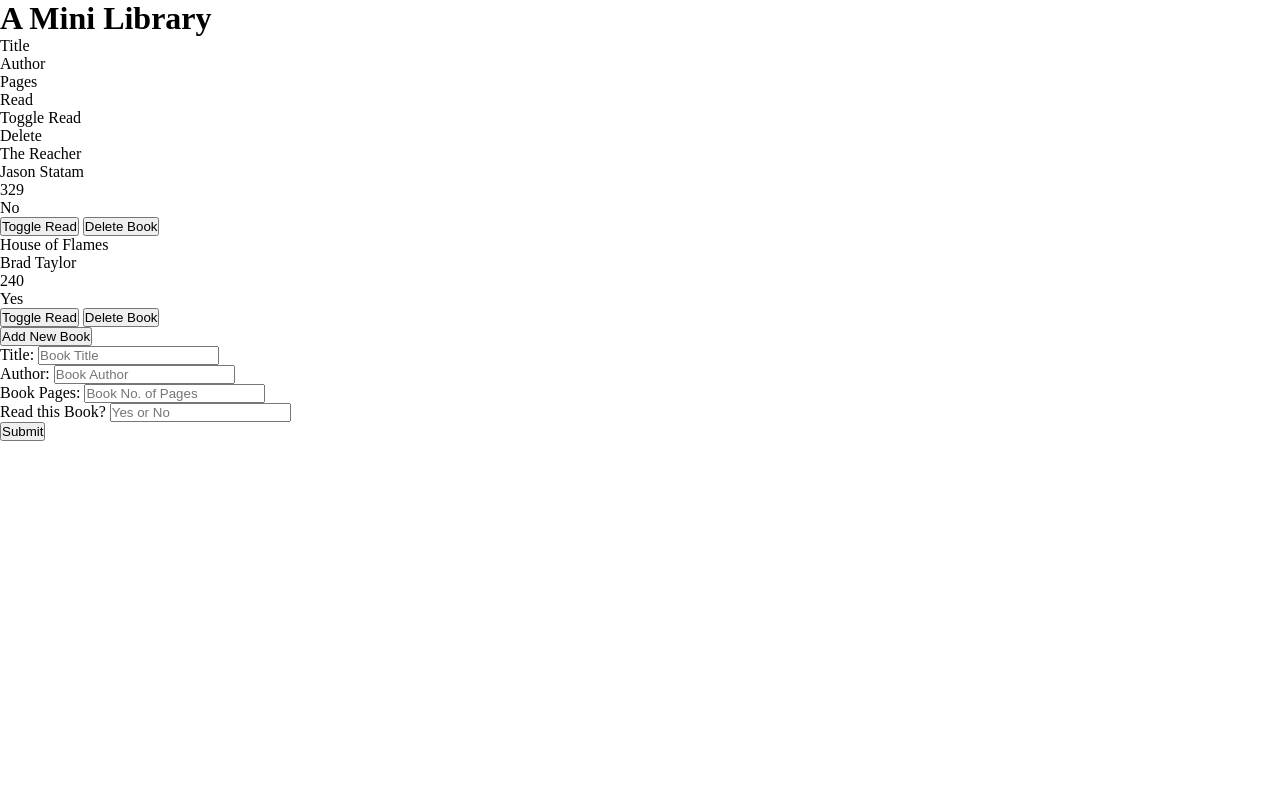
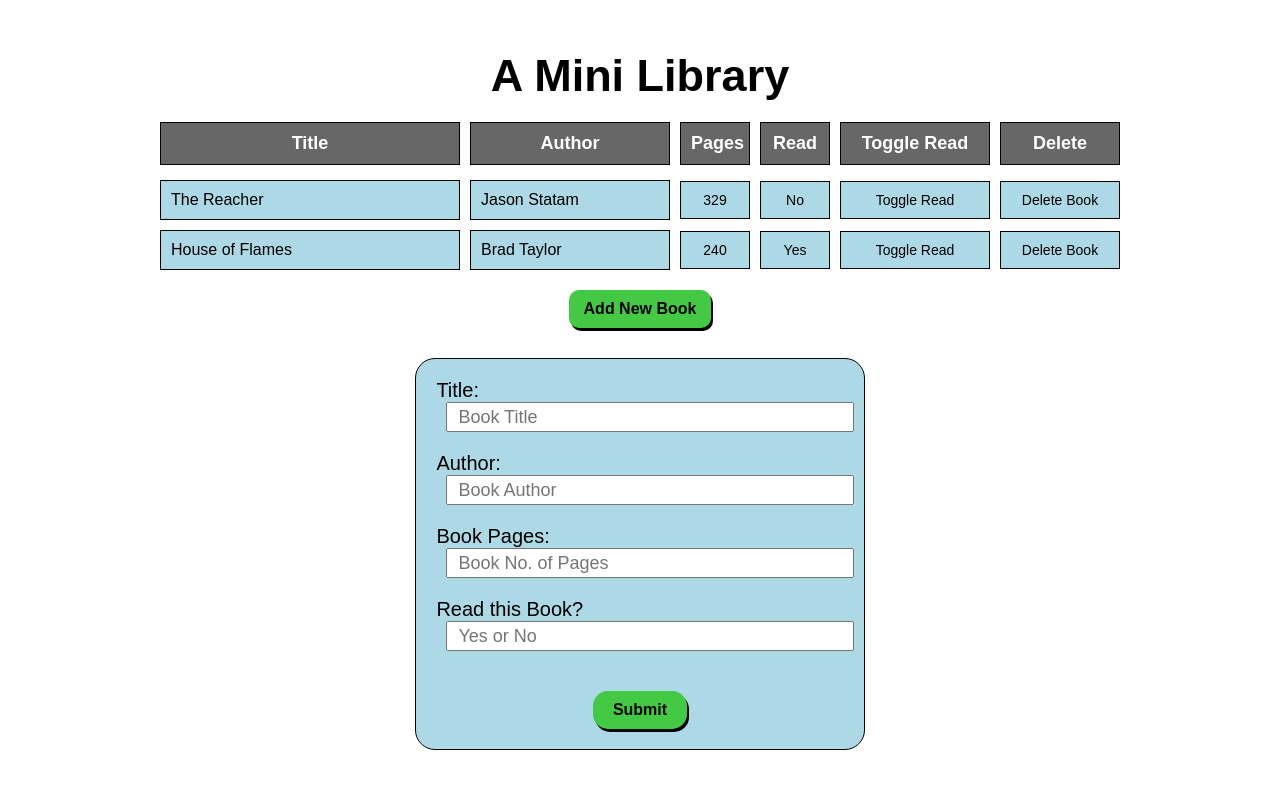
Before and after one commit to AdeBeeY/Library, a plain HTML site: page index.html in a window 1280 px wide. Both pictures are taken after a click on the button "Add New Book". Drawn offline with Linux system fonts and the light colour scheme.

Commit message:
style all the elements

```diff
--- a/style.css
+++ b/style.css
@@ -2,8 +2,130 @@
   margin: 0;
   padding: 0;
   box-sizing: border-box;
+  font-family: Arial, Helvetica, sans-serif;
+}
+
+.container {
+  display: flex;
+  flex-direction: column;
+  align-items: center;
+  margin-top: 50px;
+}
+
+h1 {
+  font-size: 45px;
+  margin-bottom: 20px;
+}
+
+#header-container {
+  display: grid;
+  grid-template-columns: 300px 200px 70px 70px 150px 120px;
+  column-gap: 10px;
+  text-align: center;
+  margin-bottom: 15px;
+}
+
+#header-container > div {
+  border: 1px solid black;
+  background-color: rgba(0, 0, 0, 0.595);
+  color: white;
+  padding: 10px;
+  font-weight: 600;
+  font-size: 18px;
+}
+
+.display {
+  display: grid;
+  grid-template-columns: 300px 200px 70px 70px 150px 120px;
+  gap: 10px 10px;
+  margin-bottom: 20px;
+}
+
+.display > * {
+  border: 1px solid black;
+  background-color: lightblue;
+  padding: 10px;
+  font-size: 14px;
+  text-align: center;
+  align-self: center;
+}
+
+.title,
+.author {
+  text-align: start;
+  font-size: 16px;
+  font-weight: 500;
+}
+
+.read-status-btn:hover,
+.add-new-book-btn:hover,
+#bookForm button:hover {
+  cursor: pointer;
+  background-color: black;
+  color: rgb(67, 201, 67);
+  font-weight: 600;
+  font-size: 16px;
+}
+
+.del-btn:hover {
+  background-color: red;
+  cursor: pointer;
+  color: rgb(67, 201, 67);
+  font-weight: 600;
+  font-size: 16px;
+  border: 1px solid red;
+}
+
+.add-new-book-btn {
+  background-color: rgb(67, 201, 67);
+  padding: 10px 15px;
+  font-size: 16px;
+  font-weight: 600;
+  text-align: center;
+  border-radius: 10px;
+  border: none;
+  box-shadow: 2px 3px;
+  margin-bottom: 30px;
 }
 
 #bookForm {
   display: none;
+  border: 1px solid black;
+  background-color: lightblue;
+  padding: 10px;
+  font-size: 16px;
+  font-family: Arial, Helvetica, sans-serif;
+  border-radius: 20px;
 }
+
+#bookForm > * {
+  padding: 10px;
+}
+
+#bookForm input {
+  height: 30px;
+  width: 100%;
+  padding-left: 10px;
+  margin-left: 10px;
+  font-size: 18px;
+}
+
+#bookForm label {
+  font-size: 20px;
+}
+
+#bookForm > div:last-child {
+  margin-top: 20px;
+  display: flex;
+  justify-content: center;
+}
+
+#bookForm button {
+  padding: 10px 20px;
+  font-size: 16px;
+  font-weight: 600;
+  border-radius: 15px;
+  border: none;
+  box-shadow: 2px 3px;
+  background-color: rgb(67, 201, 67);
+}
```
